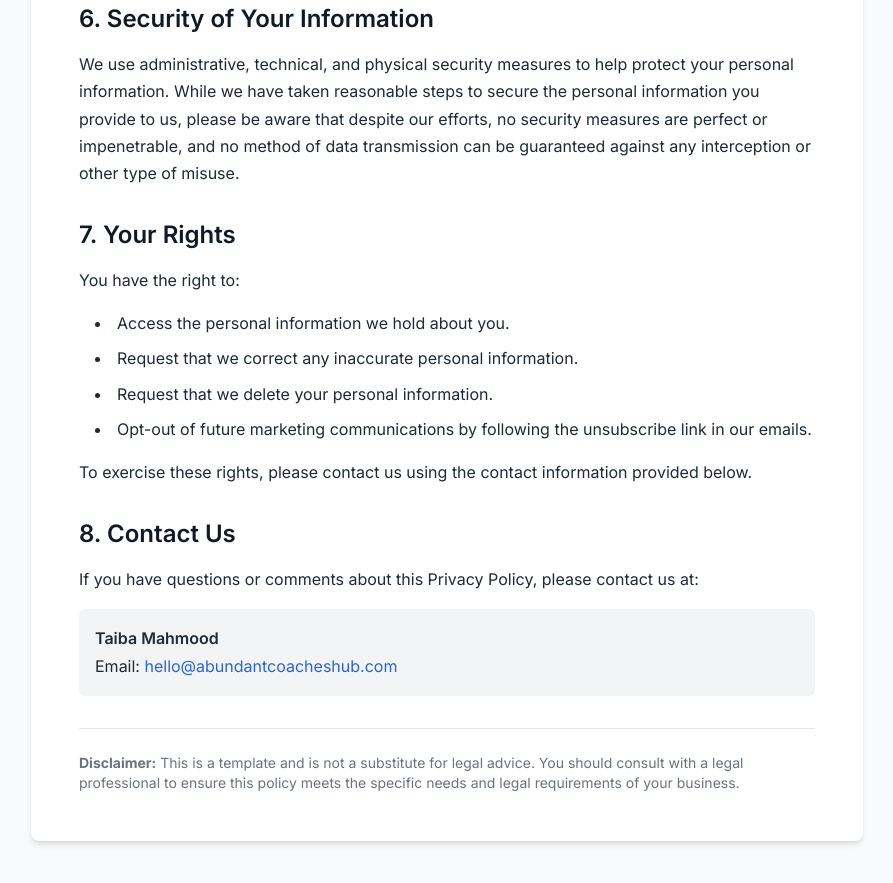
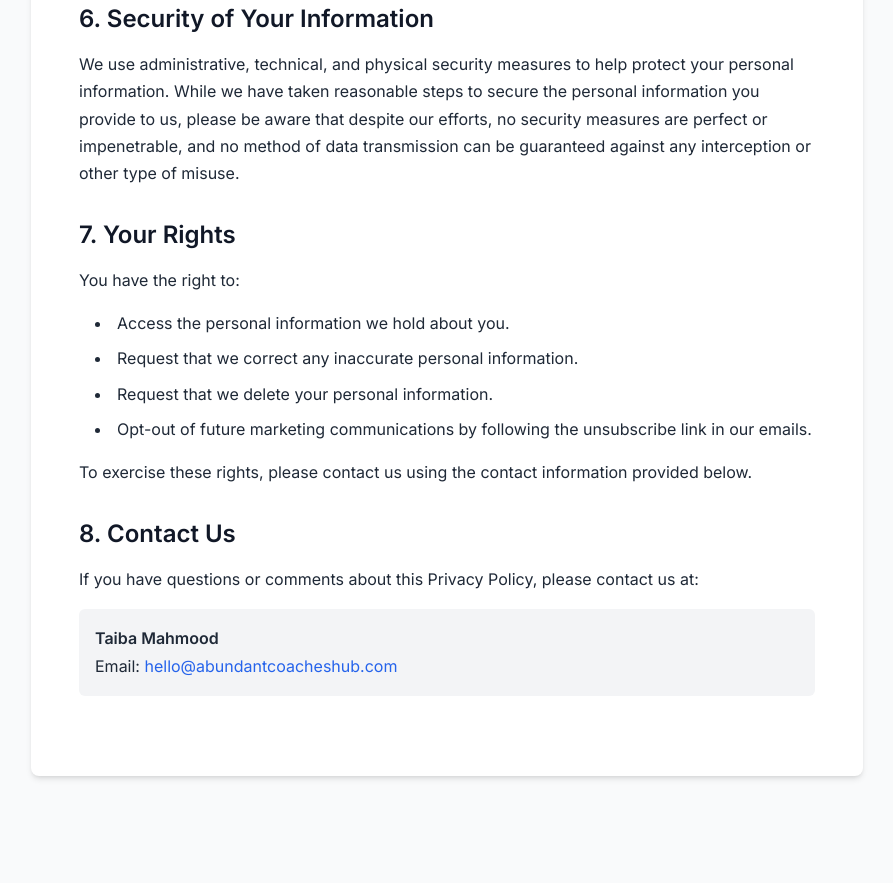
Before and after one commit to taiba143/Website, a plain HTML site: page privacy.html in a window 1280 px wide. Shown: the part 1842-2725 px from the top of the page, without its empty margins (193-1086 px from the left). After the commit the page ends 2682 px from the top, so only its background shows below. Drawn offline with nearby package versions, Linux system fonts and the light colour scheme.

Commit message:
docs: Remove disclaimer from privacy policy

```diff
--- a/privacy.html
+++ b/privacy.html
@@ -107,10 +107,7 @@
                 </div>
             </div>
 
-            <!-- Disclaimer -->
-            <div class="border-t pt-6 mt-6">
-                <p class="text-sm text-gray-500"><strong>Disclaimer:</strong> This is a template and is not a substitute for legal advice. You should consult with a legal professional to ensure this policy meets the specific needs and legal requirements of your business.</p>
-            </div>
+
 
         </div>
 
```
